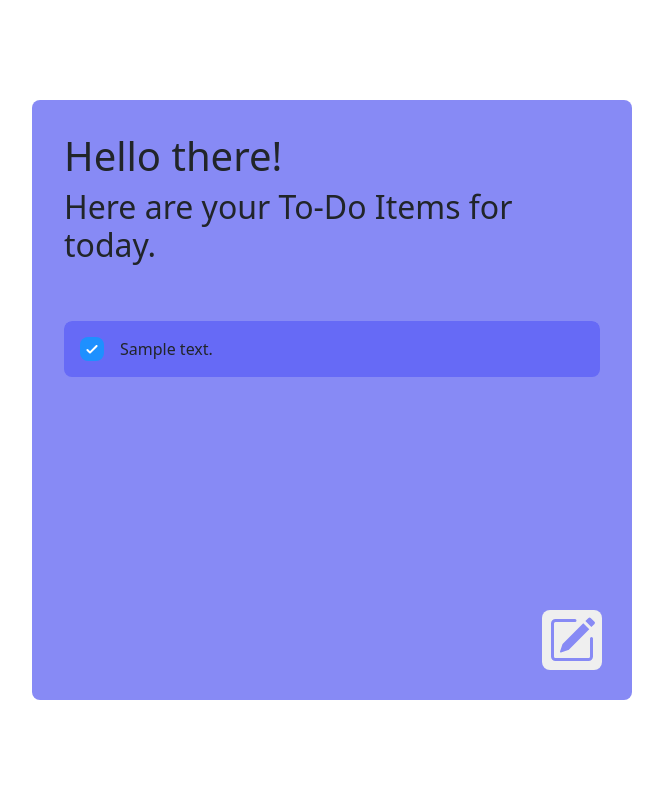
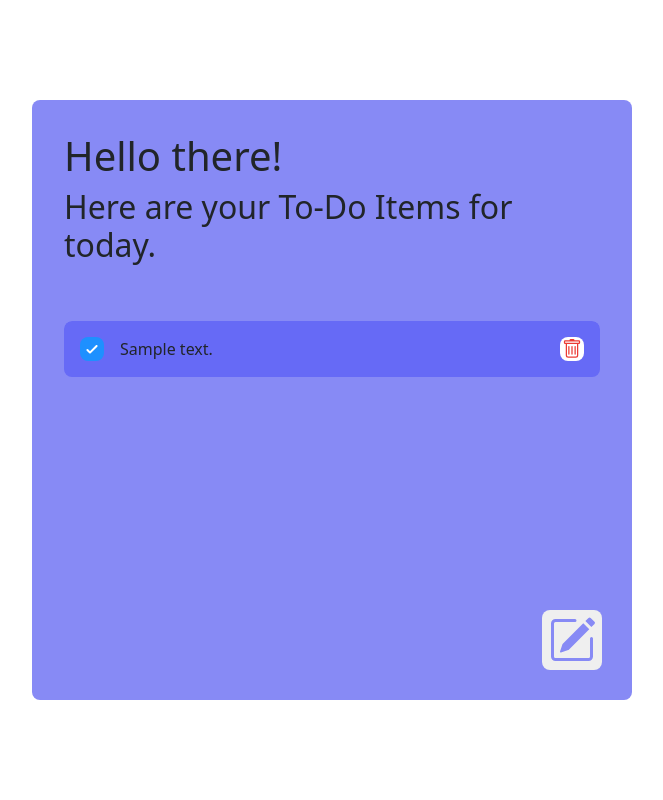
Before and after one commit to waffledood/personal-projects, a Django app: page /todo/ in a window 1280 px wide. Shown: the whole page, without its empty margins (308-971 px from the left). Run offline with Django 4.2, Linux system fonts and the light colour scheme; tables that the repository leaves empty hold one stand-in row (values such as "Sample post"); some libraries are stand-ins or nearby versions.

Commit message:
Add delete button to TodoItem

```diff
--- a/todo-django/todo_django/static/todo_django/style.css
+++ b/todo-django/todo_django/static/todo_django/style.css
@@ -7,9 +7,13 @@
   /* Colors */
   --pri-purple: #878af5;
   --pri-purple-accent: #666af6;
+  --sec-red: #eb3b33;
+  --sec-dark-red: #ee1c12;
   --sec-dark-blue: #31446c;
   --sec-yellow: #f5a921;
   --sec-orange: #f4863c;
+  --sec-white: #fff;
+  --sec-gray: #ccc;
 }
 
 h1,
@@ -54,6 +58,29 @@ main {
 
 .end-5 {
   right: 5%;
+}
+
+.deleteTodoItemButton {
+  border: none;
+  text-decoration: none;
+  border-radius: 8px;
+
+  height: 24px;
+  width: 24px;
+
+  background-color: var(--sec-white);
+  color: var(--sec-red);
+
+  transition: background-color 0.2s ease-in;
+
+  display: flex;
+  flex-direction: column;
+  align-items: center;
+  justify-content: center;
+}
+
+.deleteTodoItemButton:hover {
+  background-color: var(--sec-gray);
 }
 
 #addTodoItemModalButton {
--- a/todo-django/todo_django/templates/todo_django/index.html
+++ b/todo-django/todo_django/templates/todo_django/index.html
@@ -23,9 +23,17 @@
       <div id="listOfTodoItems" class="flex-grow-1 p-3 mt-3">
         <div id="listWrapper" class="rounded-3">
           {% for todoitem in allTodoItemObjects %}
-            <div id="todoitem-{{ todoitem.id }}" class="d-flex flex-row align-items-center mb-3 p-3 rounded-3 todoItem">
-              <input type="checkbox" name="todoitem-checkbox-{{ todoitem.id }}" id="todoitem-checkbox-{{ todoitem.id }}" data-todoitem-id="{{ todoitem.id }}" {{ todoitem.completed|yesno:"checked," }}/>
-              <div class="ms-3">{{ todoitem.detail }}</div>
+            <div id="todoitem-{{ todoitem.id }}" class="d-flex flex-row align-items-center justify-content-between mb-3 p-3 rounded-3 todoItem">
+              <div class="d-flex flex-row align-items-center">
+                <input type="checkbox" name="todoitem-checkbox-{{ todoitem.id }}" id="todoitem-checkbox-{{ todoitem.id }}" data-todoitem-id="{{ todoitem.id }}" {{ todoitem.completed|yesno:"checked," }}/>
+                <div class="ms-3">{{ todoitem.detail }}</div>
+              </div>
+              <button id="todoitem-delete-{{ todoitem.id }}" class="deleteTodoItemButton" type="button" data-todoitem-id="{{ todoitem.id }}" >
+                <svg xmlns="http://www.w3.org/2000/svg" width="20" height="20" fill="currentColor" class="bi bi-trash" viewBox="0 0 16 16">
+                  <path d="M5.5 5.5A.5.5 0 0 1 6 6v6a.5.5 0 0 1-1 0V6a.5.5 0 0 1 .5-.5m2.5 0a.5.5 0 0 1 .5.5v6a.5.5 0 0 1-1 0V6a.5.5 0 0 1 .5-.5m3 .5a.5.5 0 0 0-1 0v6a.5.5 0 0 0 1 0z"/>
+                  <path d="M14.5 3a1 1 0 0 1-1 1H13v9a2 2 0 0 1-2 2H5a2 2 0 0 1-2-2V4h-.5a1 1 0 0 1-1-1V2a1 1 0 0 1 1-1H6a1 1 0 0 1 1-1h2a1 1 0 0 1 1 1h3.5a1 1 0 0 1 1 1zM4.118 4 4 4.059V13a1 1 0 0 0 1 1h6a1 1 0 0 0 1-1V4.059L11.882 4zM2.5 3h11V2h-11z"/>
+                </svg>
+              </button>
             </div>
           {% endfor %}
         </div>
```
